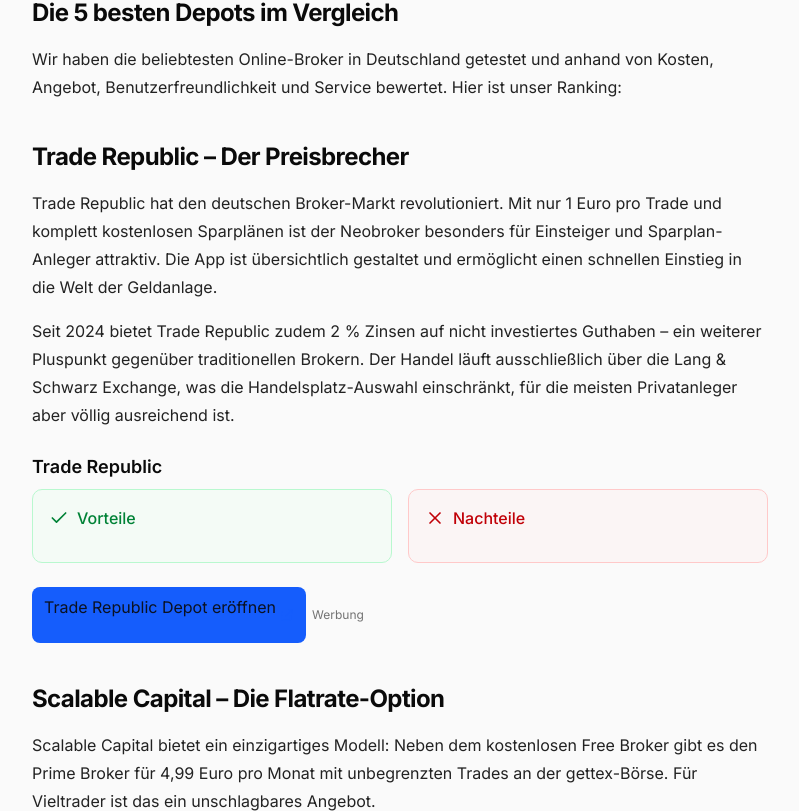
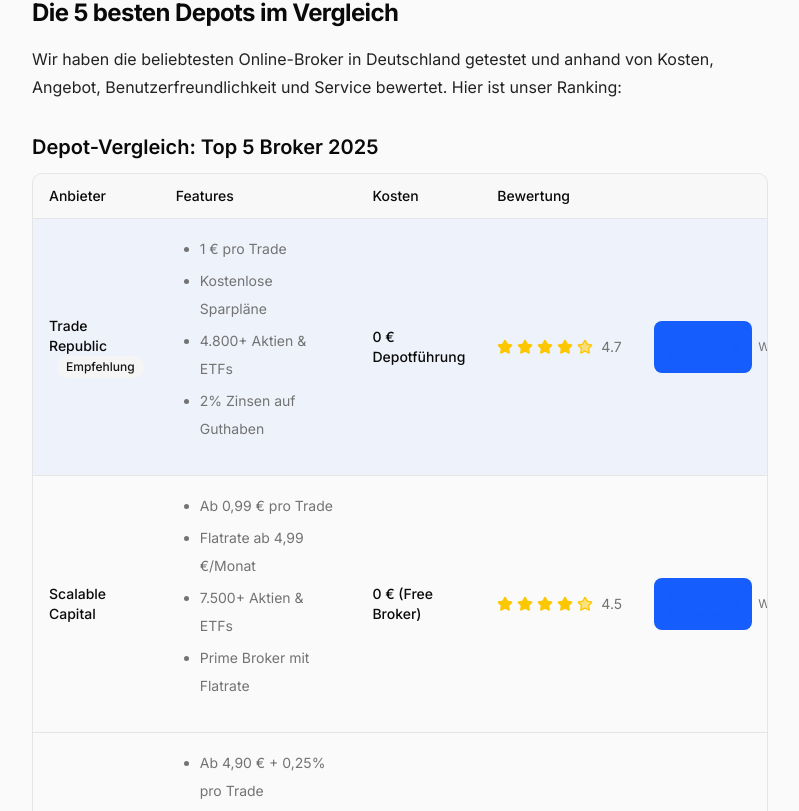
Before and after one commit to findius/findius, a Next.js app: page /vergleich/depot in a window 1280 px wide. Shown: the part 909-1720 px from the top of the page, without its empty margins (240-1039 px from the left). Built offline with nearby package versions, Linux system fonts and the light colour scheme.

Commit message:
fix: replace next-mdx-remote/rsc with @mdx-js/mdx evaluate - fixes empty props bug

```diff
--- a/src/components/mdx/MDXRenderer.tsx
+++ b/src/components/mdx/MDXRenderer.tsx
@@ -1,4 +1,5 @@
-import { compileMDX } from "next-mdx-remote/rsc";
+import * as runtime from "react/jsx-runtime";
+import { evaluate } from "@mdx-js/mdx";
 import { ComparisonTable } from "./ComparisonTable";
 import { AffiliateLink } from "./AffiliateLink";
 import { ProsConsList } from "./ProsConsList";
@@ -20,19 +21,14 @@
 function fixMDXSyntax(source: string): string {
   let fixed = source;
 
-  // Step 1: Wrap array props: prop=[...] → prop={[...]}
-  // Find all prop=[ and track bracket depth to find matching ]
-  fixed = fixed.replace(/(\w+)=\[(?!\{)/g, '$1={[');
-
-  // Step 2: For every {[ we added, find the matching ] and add }
-  // Simple approach: replace ] followed by certain patterns
-  fixed = fixed.replace(/\]\s*(\/?>)/g, ']}$1');   // ] /> or ] >
-  fixed = fixed.replace(/\]\s+(\w+=)/g, ']} $1');   // ] nextProp=
-  fixed = fixed.replace(/\]\s*\n(\s*\/?>)/g, ']}\n$1'); // ]\n />
-
-  // Step 3: Handle trailing ] at end of self-closing component lines
-  // Pattern: ] followed by newline then whitespace and /> on next line
-  fixed = fixed.replace(/\]\s*\n(\s*)\//g, ']}\n$1/');
+  // Fix prop=[...] → prop={[...]}
+  fixed = fixed.replace(/(\w+)=\[/g, "$1={[");
+  // Fix ] before /> → ]} before />
+  fixed = fixed.replace(/\]\s*(\/?>)/g, "]}$1");
+  // Fix ] before next prop → ]} before next prop
+  fixed = fixed.replace(/\]\s+(\w+=)/g, "]} $1");
+  // Fix ] at end of line before /> on next line
+  fixed = fixed.replace(/\]\s*\n(\s*\/?>)/g, "]}\n$1");
 
   return fixed;
 }
@@ -40,37 +36,35 @@
 export async function MDXRenderer({ source }: MDXRendererProps) {
   try {
     const fixedSource = fixMDXSyntax(source);
-    const { content } = await compileMDX({
-      source: fixedSource,
-      components,
-      options: {
-        parseFrontmatter: false,
-      },
-    });
+    const { default: Content } = await evaluate(fixedSource, {
+      ...runtime,
+      useMDXComponents: () => components,
+      development: false,
+    } as Parameters<typeof evaluate>[1]);
 
     return (
       <div className="mdx-content">
-        {content}
+        <Content />
       </div>
     );
   } catch (error) {
-    console.error('MDX compilation error:', error);
-    // Fallback: render as plain markdown-like text
+    console.error("MDX compilation error:", error);
     return (
       <div className="mdx-content prose prose-invert max-w-none">
         <div className="rounded-lg border border-yellow-500/20 bg-yellow-500/5 p-4 mb-6 text-sm text-yellow-200">
-          ⚠️ Diese Seite wird gerade optimiert. Einige Elemente werden möglicherweise nicht korrekt dargestellt.
+          ⚠️ Diese Seite wird gerade optimiert. Einige Elemente werden
+          möglicherweise nicht korrekt dargestellt.
         </div>
         <div
           dangerouslySetInnerHTML={{
             __html: source
-              .replace(/</g, '&lt;')
-              .replace(/>/g, '&gt;')
+              .replace(/</g, "&lt;")
+              .replace(/>/g, "&gt;")
               .replace(/^## (.*$)/gm, '<h2 class="text-2xl font-bold mt-8 mb-4">$1</h2>')
               .replace(/^### (.*$)/gm, '<h3 class="text-xl font-semibold mt-6 mb-3">$1</h3>')
-              .replace(/\n\n/g, '</p><p class="mb-4">')
+              .replace(/\n\n/g, "</p><p class=\"mb-4\">")
               .replace(/^/, '<p class="mb-4">')
-              .replace(/$/, '</p>'),
+              .replace(/$/, "</p>"),
           }}
         />
       </div>
```
